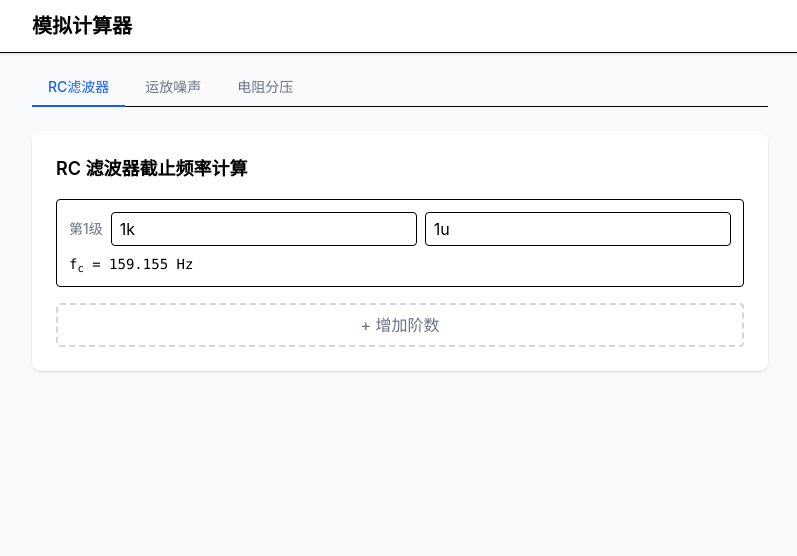
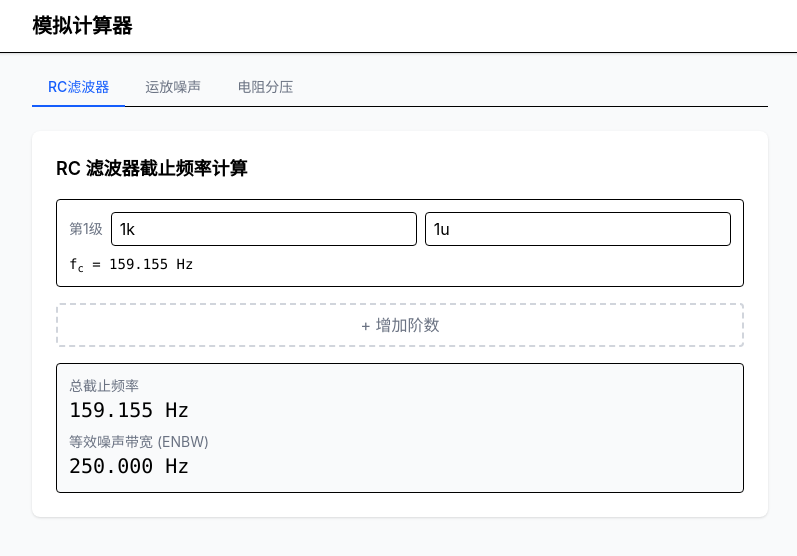
Before and after one commit to Windmill-City/analog-calc, a React (Vite) app in the folder analog-calc/: page / in a window 1280 px wide. Shown: the top 556 px of the page, without its empty margins (240-1037 px from the left). Built offline with nearby package versions, Linux system fonts and the light colour scheme; the HTML template or start-up script is replaced by a standard one.

Commit message:
增加ENBW和总带宽显示

```diff
--- a/analog-calc/src/FilterCalculator.tsx
+++ b/analog-calc/src/FilterCalculator.tsx
@@ -20,6 +20,38 @@ function computeRow(r: string, c: string): number | null {
   return fc(rv, cv);
 }
 
+function hSquared(f: number, fcList: number[]): number {
+  let result = 1;
+  for (const fci of fcList) {
+    result /= 1 + (f / fci) ** 2;
+  }
+  return result;
+}
+
+function totalCutoffFreq(fcList: number[]): number {
+  const minFc = Math.min(...fcList);
+  let lo = 0, hi = minFc;
+  for (let i = 0; i < 100; i++) {
+    const mid = (lo + hi) / 2;
+    if (hSquared(mid, fcList) > 0.5) lo = mid;
+    else hi = mid;
+  }
+  return (lo + hi) / 2;
+}
+
+function computeEnbw(fcList: number[]): number {
+  const maxFc = Math.max(...fcList);
+  const fMax = maxFc * 1000;
+  const n = 10000;
+  const h = fMax / n;
+  let sum = hSquared(0, fcList) + hSquared(fMax, fcList);
+  for (let i = 1; i < n; i++) {
+    const f = i * h;
+    sum += hSquared(f, fcList) * (i % 2 === 0 ? 2 : 4);
+  }
+  return sum * h / 3;
+}
+
 export default function FilterCalculator() {
   const [rows, setRows] = useState<Row[]>([{ id: 0, r: "1k", c: "1u" }]);
 
@@ -34,6 +66,10 @@ export default function FilterCalculator() {
   function removeRow(id: number) {
     setRows((prev) => prev.filter((row) => row.id !== id));
   }
+
+  const fcList = rows.map((row) => computeRow(row.r, row.c)).filter((v): v is number => v !== null);
+  const totalFc = fcList.length > 0 ? (fcList.length === 1 ? fcList[0] : totalCutoffFreq(fcList)) : null;
+  const enbwVal = fcList.length > 0 ? (fcList.length === 1 ? fcList[0] * Math.PI / 2 : computeEnbw(fcList)) : null;
 
   return (
     <div className="space-y-4">
@@ -85,6 +121,19 @@ export default function FilterCalculator() {
       >
         + 增加阶数
       </button>
+
+      {totalFc !== null && enbwVal !== null && (
+        <div className="p-3 bg-gray-50 rounded border space-y-2">
+          <div>
+            <p className="text-sm text-gray-500">总截止频率</p>
+            <p className="text-xl font-mono">{formatSi(totalFc, "Hz", 3)}</p>
+          </div>
+          <div>
+            <p className="text-sm text-gray-500">等效噪声带宽 (ENBW)</p>
+            <p className="text-xl font-mono">{formatSi(enbwVal, "Hz", 3)}</p>
+          </div>
+        </div>
+      )}
     </div>
   );
 }
```
